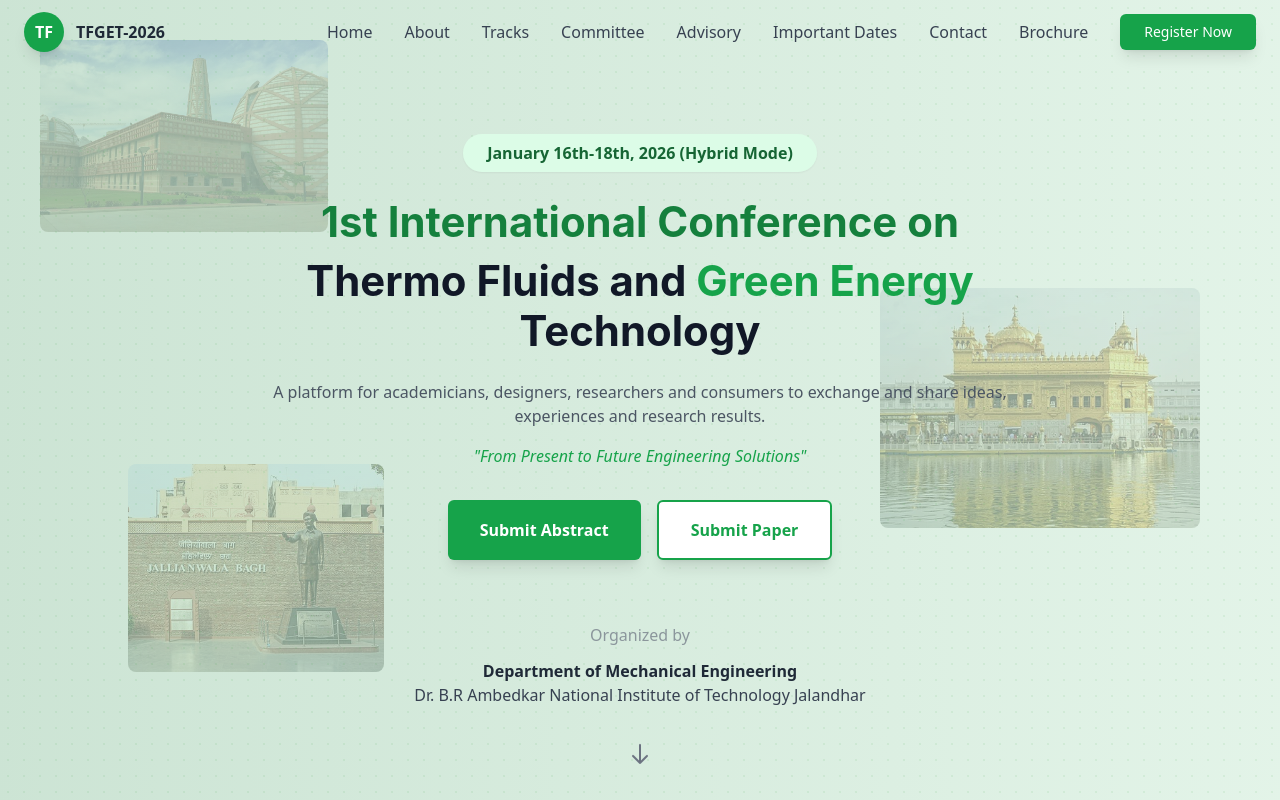
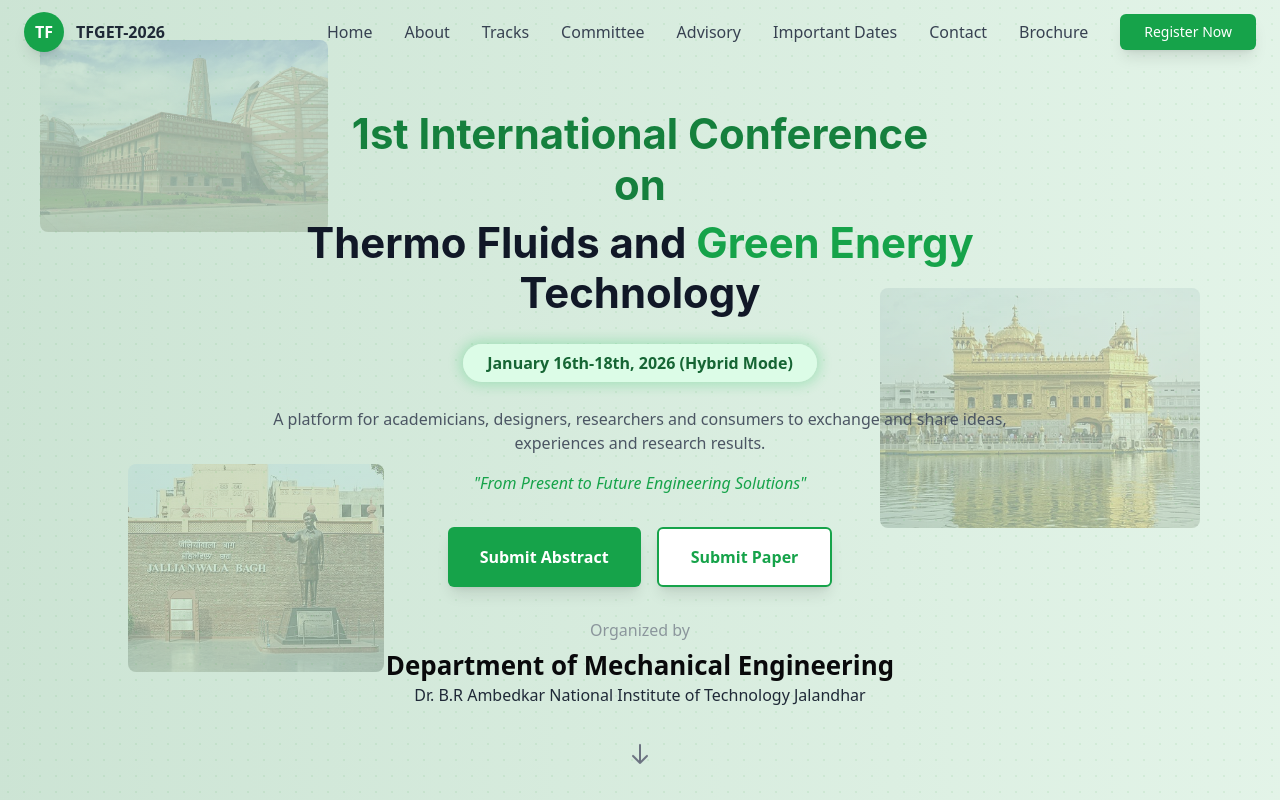
Before and after one commit to JasnoorMaan/me_conf, a React (Vite) app in the folder me_conf/: page / in a window 1280 px wide. Shown: the top 800 px of the page. Built offline with nearby package versions, Linux system fonts and the light colour scheme.

Commit message:
hero-updates

```diff
--- /dev/null
+++ b/me_conf/src/components/AboutMech.jsx
@@ -0,0 +1,76 @@
+import React, { useState } from 'react';
+
+const AboutMech = () => {
+  const [isHovered, setIsHovered] = useState(false);
+
+  const aboutDepartmentText = `The Department of Mechanical Engineering offer B. Tech, M. Tech and PhD programmes. The B. Tech programme is accredited by the NBA. The Department has experienced and enthusiastic faculty members. The Department have good facilities for CAD, Simulation, material testing (DMA, UTM, etc.) and pursue research in the areas of Mechatronics, Robotics, System Dynamics & Control, Modeling and Simulation of Physical Systems, Alternate Fuel for IC Engines, Synthesis and Application of Carbon Nanotubes, Renewable Energy, Welding Technology, Simulation and Modeling, Heat Transfer, Fluid Dynamics, Combustion, Computational Fluid Dynamics, Friction Stir Welding, Heat Exchangers, Alternative Refrigerants, Flow Condensation & boiling, Thermal System Simulation, Emission Control, Fuel Efficient Engines, Composites and Tribology.`;
+
+  return (
+    <section id="department" className="py-16 px-4">
+      {/* Department Section */}
+      <div className="max-w-[80vw] mx-auto">
+        <div
+          className="relative rounded-2xl overflow-hidden shadow-lg cursor-pointer transition-all duration-700 ease-in-out md:hover:shadow-xl"
+          style={{
+            backgroundImage: `
+              linear-gradient(to bottom,
+                rgba(0, 0, 0, ${isHovered ? '0.75' : '0.4'}) 0%,
+                rgba(0, 0, 0, ${isHovered ? '0.85' : '0.5'}) 100%
+              ),
+              url('/NITJmech.jpg')
+            `,
+            backgroundSize: 'cover',
+            backgroundPosition: 'center',
+            backgroundRepeat: 'no-repeat'
+          }}
+          onMouseEnter={() => window.innerWidth >= 768 && setIsHovered(true)}
+          onMouseLeave={() => window.innerWidth >= 768 && setIsHovered(false)}
+        >
+          {/* Desktop: Relative container for absolute positioning */}
+          <div className="hidden md:block relative p-8" style={{ minHeight: '300px' }}>
+            {/* Desktop: Heading state - visible when not hovered */}
+            <div className={`absolute inset-0 flex flex-col justify-center items-center text-center transition-all duration-500 ease-in-out ${
+              isHovered ? 'opacity-0 transform scale-95' : 'opacity-100 transform scale-100'
+            }`}>
+              <h2 className="heading text-white mb-4">
+                ABOUT DEPARTMENT
+              </h2>
+              <p className="subheading text-gray-200 mb-2">
+                Department of Mechanical Engineering
+              </p>
+              <p className="normal-text text-gray-300">
+                Dr. B R Ambedkar National Institute of Technology, Jalandhar
+              </p>
+            </div>
+
+            {/* Desktop: Content state - visible when hovered */}
+            <div className={`absolute inset-0 flex items-center justify-center transition-all duration-500 ease-in-out ${
+              isHovered ? 'opacity-100 transform scale-100' : 'opacity-0 transform scale-95'
+            }`}>
+              <div className="px-8">
+                <p className="normal-text text-gray-100 leading-relaxed text-justify">
+                  {aboutDepartmentText}
+                </p>
+              </div>
+            </div>
+          </div>
+
+          {/* Mobile: Always visible content - unchanged */}
+          <div className="block md:hidden p-6">
+            <div className="text-center mb-6">
+              <h2 className="heading text-white mb-4">
+                About Department
+              </h2>
+            </div>
+
+            <p className="normal-text text-gray-100 leading-relaxed text-justify">
+              {aboutDepartmentText}
+            </p>
+          </div>
+        </div>
+      </div>
+    </section>
+  )
+}
+
+export default AboutMech
--- a/me_conf/src/components/Footer.jsx
+++ b/me_conf/src/components/Footer.jsx
@@ -44,7 +44,7 @@
             <p className="normal-text font-semibold text-white pb-4">
               1st International Conference on Thermo Fluids and Green Energy Technology
             </p>
-            <p className="muted-text text-gray-400 pb-6">
+            <p className="normal-text text-gray-200 pb-6">
               January 16-18, 2026<br />
               NIT Jalandhar, Punjab, India
             </p>
--- a/me_conf/src/components/HeroSection.jsx
+++ b/me_conf/src/components/HeroSection.jsx
@@ -29,25 +29,29 @@
 
         <div className="container mx-auto px-4 z-20 relative">
           <div className="flex flex-col items-center text-center max-w-4xl mx-auto">
-            <div className="py-8 inline-block">
-              <span className="bg-conf-green-100 text-conf-green-800 px-6 py-2 rounded-full normal-text font-semibold shadow-sm">
-                January 16th-18th, 2026 (Hybrid Mode)
+            <h1 className="heading font-heading leading-tight">
+              <span className="block highlighter1 mb-2">
+                1st International Conference<br />
+                on
               </span>
-            </div>
-            <h1 className="heading pb-6 font-heading leading-tight">
-              <span className="block highlighter1 mb-2">1st International Conference on</span>
               <span className="text-gray-900 block">
                 Thermo Fluids and
                 <span className="highlighter2"> Green Energy</span> Technology
               </span>
             </h1>
+            <div className="py-8 inline-block">
+              <span className="bg-conf-green-100 text-conf-green-800 px-6 py-2 rounded-full normal-text font-semibold shadow-sm
+                             hover:scale-105 hover:shadow-lg hover:bg-conf-green-200 pillbox-animate">
+                January 16th-18th, 2026 (Hybrid Mode)
+              </span>
+            </div>
             <p className="normal-text text-gray-600 pb-4 max-w-3xl leading-relaxed">
               A platform for academicians, designers, researchers and consumers to exchange and share ideas, experiences and research results.
             </p>
             <p className="normal-text italic highlighter2 pb-8 font-medium">
               "From Present to Future Engineering Solutions"
             </p>
-            <div className="flex flex-wrap gap-4 justify-center pb-16">
+            <div className="flex flex-wrap gap-4 justify-center pb-8">
               <Button className="bg-conf-green-600 hover:bg-conf-green-700 text-white px-8 py-4 h-auto normal-text font-semibold shadow-lg hover:shadow-xl transition-all duration-300">
                Submit Abstract
               </Button>
@@ -58,9 +62,9 @@
 
             <div className="flex items-center">
               <div className="flex flex-col items-center">
-                <p className="muted-text text-gray-500 mb-3">Organized by</p>
-                <p className="normal-text font-semibold text-gray-800">Department of Mechanical Engineering</p>
-                <p className="normal-text text-gray-700">Dr. B.R Ambedkar National Institute of Technology Jalandhar</p>
+                <p className="muted-text text-gray-500 mb-2">Organized by</p>
+                <p className="subheading">Department of Mechanical Engineering</p>
+                <p className="normal-text text-gray-800">Dr. B.R Ambedkar National Institute of Technology Jalandhar</p>
               </div>
             </div>
           </div>
--- a/me_conf/src/index.css
+++ b/me_conf/src/index.css
@@ -115,3 +115,21 @@
 .highlighter2 {
   color: #16a34a;
 }
+
+@keyframes subtle-glow {
+  0% {
+    box-shadow: 0 0 0 0 rgba(34,197,94, 0.15);
+  }
+  50% {
+    box-shadow: 0 0 12px 4px rgba(34,197,94, 0.25);
+  }
+  100% {
+    box-shadow: 0 0 0 0 rgba(34,197,94, 0.15);
+  }
+}
+
+.pillbox-animate {
+  animation: subtle-glow 1.5s infinite;
+  border-radius: 9999px;
+  transition: box-shadow 0.3s;
+}
--- a/me_conf/src/pages/Home.jsx
+++ b/me_conf/src/pages/Home.jsx
@@ -3,6 +3,7 @@
 import AboutTimeline from '../components/AboutTimeline'
 import ConferenceThemes from '../components/ConferenceThemes'
 import Speakers from '../components/Speakers'
+import AboutMech from '../components/AboutMech'
 // import Footer from '../components/Footer'
 // import Navbar from '../components/Navbar'
 
@@ -13,6 +14,7 @@
       <AboutTimeline />
       <ConferenceThemes />
       <Speakers />
+      <AboutMech />
     </>
   )
 }
```
Also changed, not shown: 1 other file (tests, documents, lock files or other folders).
